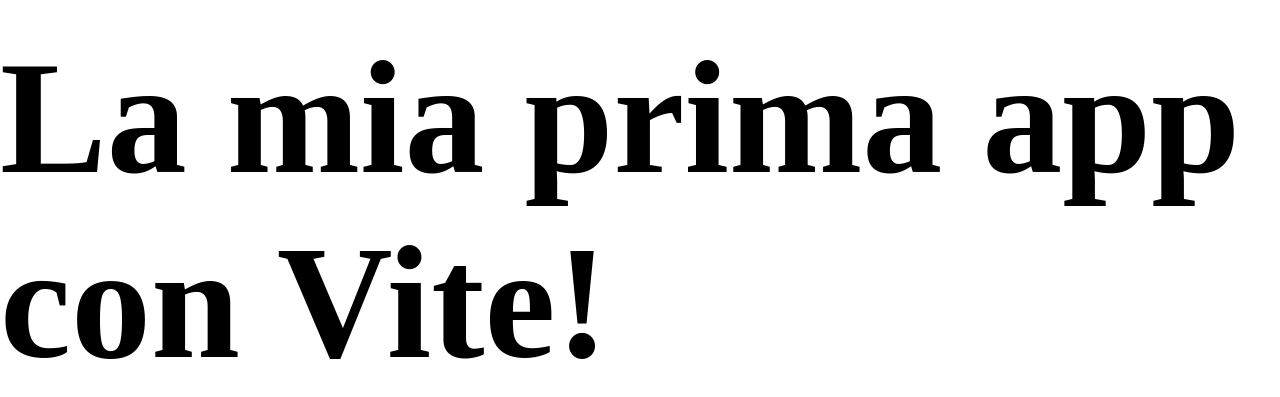
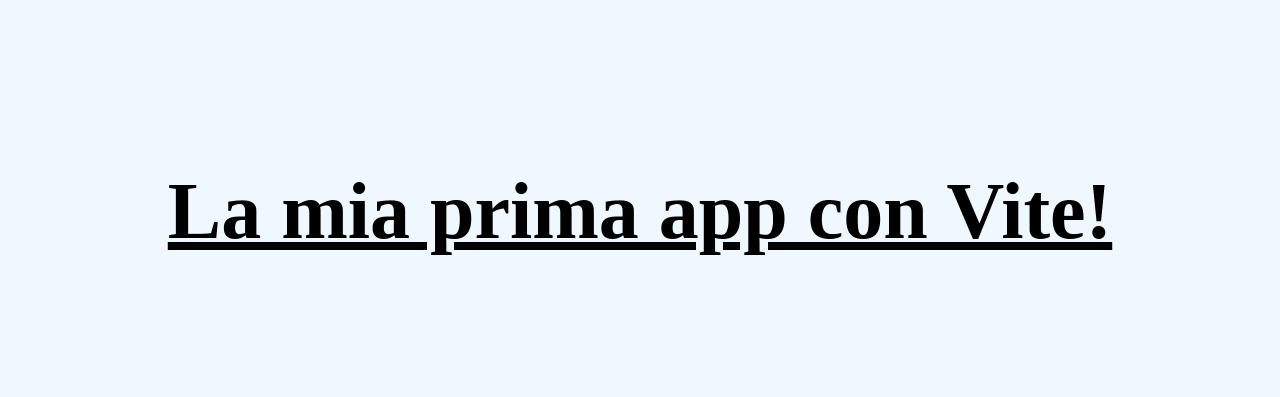
Before and after one commit to ruggerifrancesco/vite-hello-world, a Vue app: page / in a window 1280 px wide. Shown: the part 189-586 px from the top of the page. Built offline with nearby package versions, Linux system fonts and the light colour scheme; a web font is replaced by a local one.

Commit message:
decorated body and title

```diff
--- a/src/App.vue
+++ b/src/App.vue
@@ -12,5 +12,6 @@ body {
   display: flex;
   justify-content: center;
   align-items: center;
+  background-color: aliceblue;
 }
 </style>
--- a/src/components/AppTitle.vue
+++ b/src/components/AppTitle.vue
@@ -18,6 +18,8 @@
     @import url('https://fonts.googleapis.com/css2?family=Tilt+Prism&display=swap');
     .app-title {
         font-family: 'Tilt Prism', cursive;
-        font-size: 10rem;
+        font-size: 5rem;
+        text-align: center;
+        text-decoration: underline;
     }
 </style>
```
